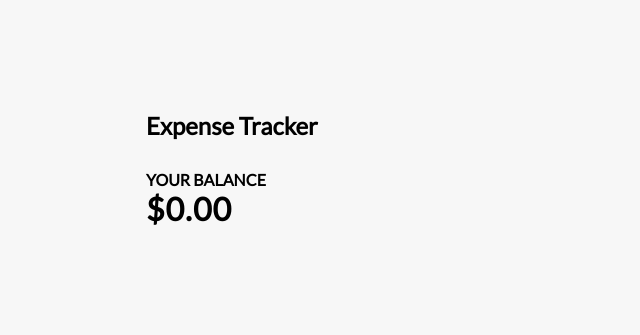
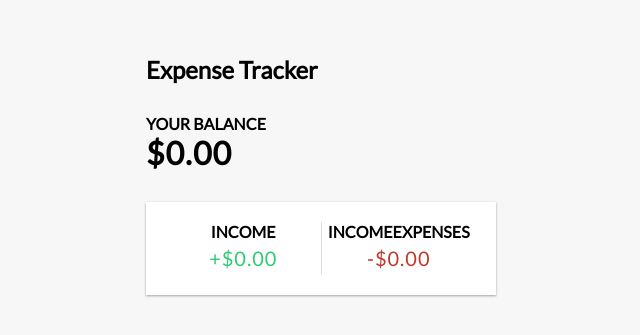
Before and after one commit to bangarusaivivek/expense-tracker, a React (Create React App) app: page / in a window 1280 px wide. Shown: the part 225-560 px from the top of the page, without its empty margins (319-959 px from the left). Built offline with nearby package versions, Linux system fonts and the light colour scheme.

Commit message:
add incomeExpenses comp to app comp

```diff
--- a/src/App.js
+++ b/src/App.js
@@ -2,12 +2,14 @@ import React from 'react';
 import './App.css';
 import Header from './Components/Header';
 import Balance from './Components/Balance';
+import IncomeExpenses from './Components/IncomeExpenses';
 
 function App() {
   return (
     <div>
       <Header />
       <Balance />
+      <IncomeExpenses />
     </div>
   );
 }
```
